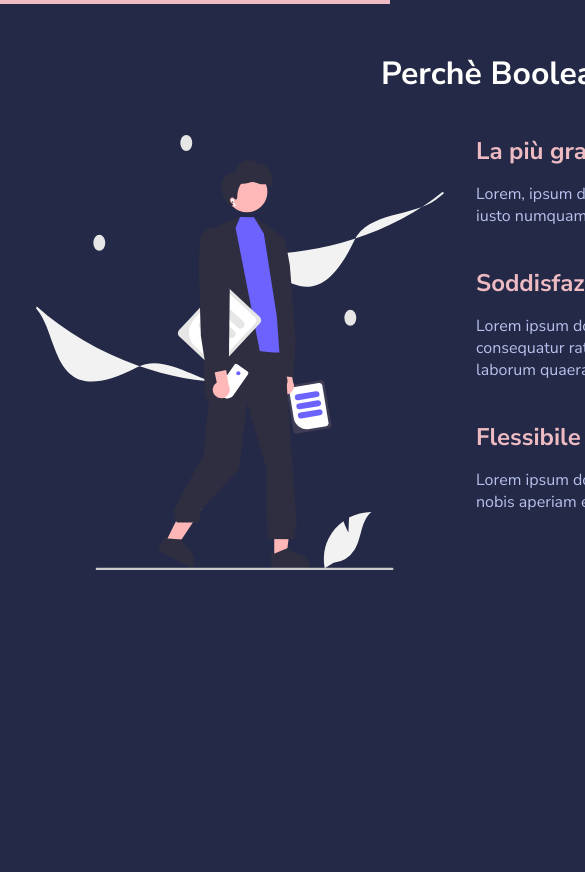
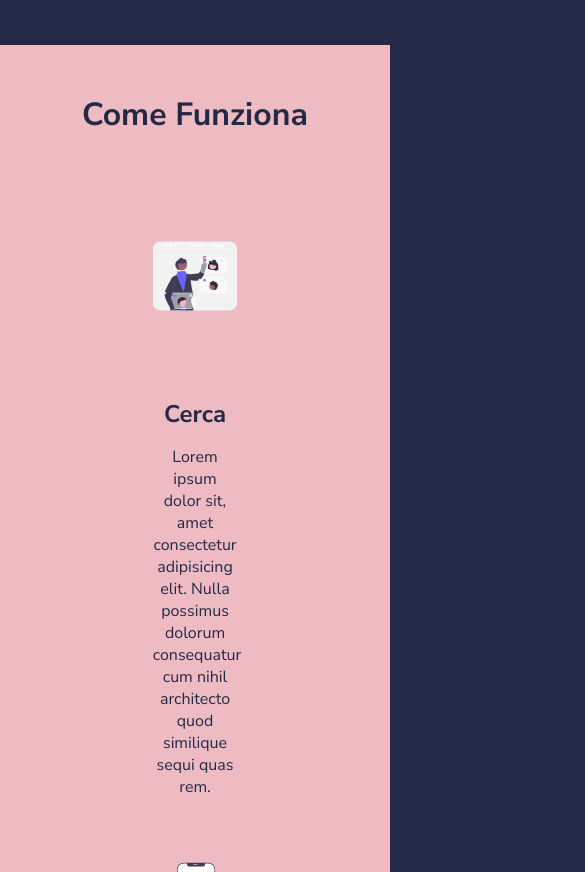
Before and after one commit to DoriaFabio/html-css-resp-wannabe, a plain HTML site: page EX2-repsonsive-wannabe-starter/index.html in a window 390 px wide. Shown: the part 1128-2000 px from the top of the page, 585 px wide, since content can reach past the window. Before the commit the page ends 1752 px from the top, so only its background shows below. Drawn offline with Linux system fonts and the light colour scheme.

Commit message:
add responsive (576px & 768px)

```diff
--- a/EX2-repsonsive-wannabe-starter/css/style.css
+++ b/EX2-repsonsive-wannabe-starter/css/style.css
@@ -127,3 +127,37 @@ img {
 /************************************************
     SOLUZIONE RESPONSIVE
  ************************************************/
+ @media screen and (max-width: 1200px) {
+    .container {
+        width: 750px;
+        margin: 0 auto;
+        padding: 0 20px;
+    }
+}
+
+ @media screen and (max-width: 768px) {
+    .container {
+        width: 100%;
+        padding: 0 20px;
+    }
+}
+@media screen and (max-width: 576px) {
+    .row {
+        flex-direction: column;
+        align-items: center;
+        }
+    .container {
+        width: 100%;
+        margin: 0 auto;
+    }
+    .why-us {
+        background-color: #222222;
+    }
+    .why-us {
+        margin-bottom: 0;
+        padding-top: 3rem;
+    }
+    .steps {
+        margin-bottom: 0;
+    }
+}
```
